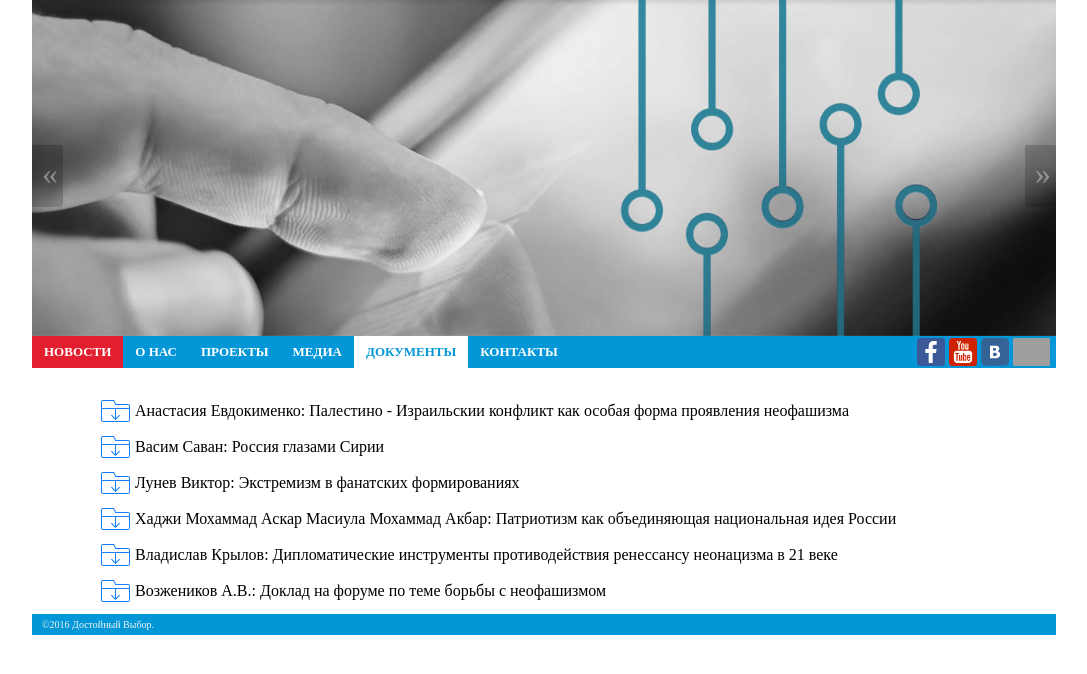
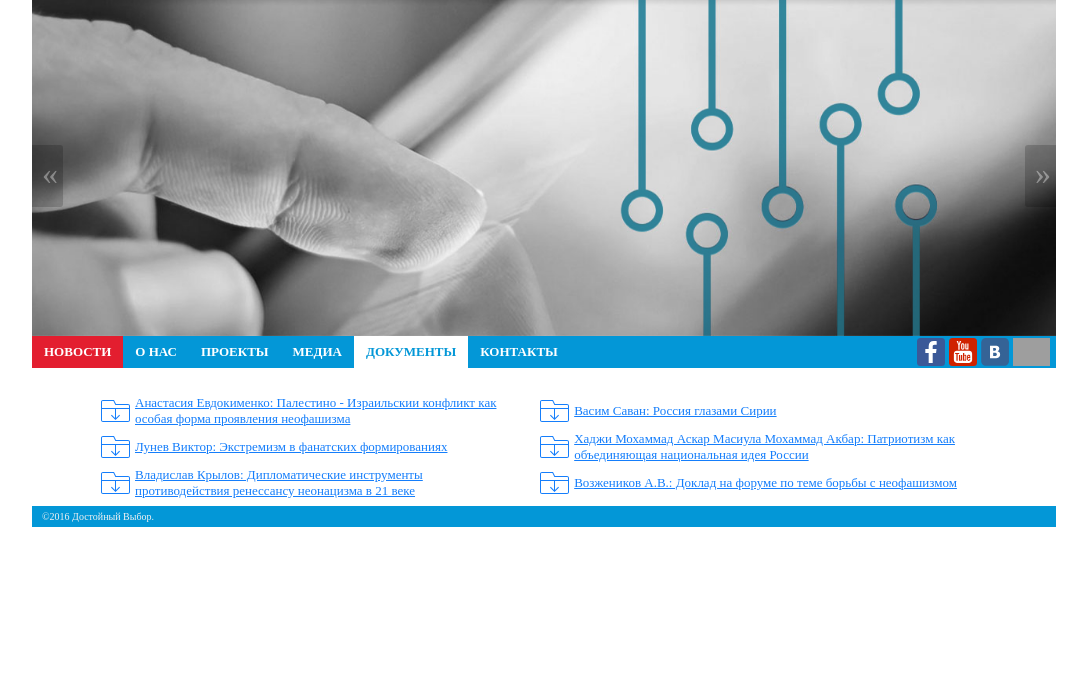
Before and after one commit to floatn/vybor_project, a Django app: page /documents/ in a window 1280 px wide. Shown: the part 92-766 px from the top of the page, without its empty margins (96-1183 px from the left). Run offline with Django 3.2, Linux system fonts and the light colour scheme; data comes from the database, SQL or seed files in the repository; both versions use the stored data as it was after the commit; parts of the project's set-up code (start-up, migrations or seed data) failed here and were passed over; some libraries are stand-ins or nearby versions; grey boxes are pictures that could not be loaded.

Commit message:
Finish document page to table

```diff
--- a/documents/static/documents/style.css
+++ b/documents/static/documents/style.css
@@ -14,11 +14,12 @@ div.documents-header {
     font-weight: bold;
 }
 img.document-icon {
+    vertical-align: middle;
+    /*top: 50%;
     position: absolute;
     width: 20px;
     height: 20px;
-    top: 50%;
-    margin-top: -10px;
+    margin-top: -10px;*/
 }
 a.document-file {
     /*color: #00439f;*/
@@ -26,8 +27,8 @@ a.document-file {
     display: block;
     font-size: small;
     /*vertical-align: middle;*/
-    text-align: center;
-    margin-left: 25px;
+    text-align: left;
+    margin-right: 20px;
 }
 a.document-file:visited {
     color: #00439f;
--- a/documents/templates/documents/index_documents.html
+++ b/documents/templates/documents/index_documents.html
@@ -19,19 +19,23 @@
         <tr>
         {% endif %}
             <td>
-                <img style="vertical-align:middle;" src="{% static 'folder-download.svg' %}"/>
+                <img class="document-icon" src="{% static 'folder-download.svg' %}"/>
             </td>
             <td>
-                {{ document.description|wordwrap:10 }}
+                <div style="width:100%;">
+                    <a class="document-file" href="{{ document.file.url }}">{{ document.description }}</a>
+                </div>
             </td>
         {% if forloop.counter|divisibleby:"2" %}
         </tr>
         {% else %}
-            <td>
-            </td>
-            <td>
-            </td>
-            </tr>
+            {% if forloop.last %}
+        <td>
+        </td>
+        <td>
+        </td>
+        </tr>
+            {% endif %}
         {% endif %}
         {% endfor %}
     </table>
```
Also changed, not shown: db.sqlite3.
